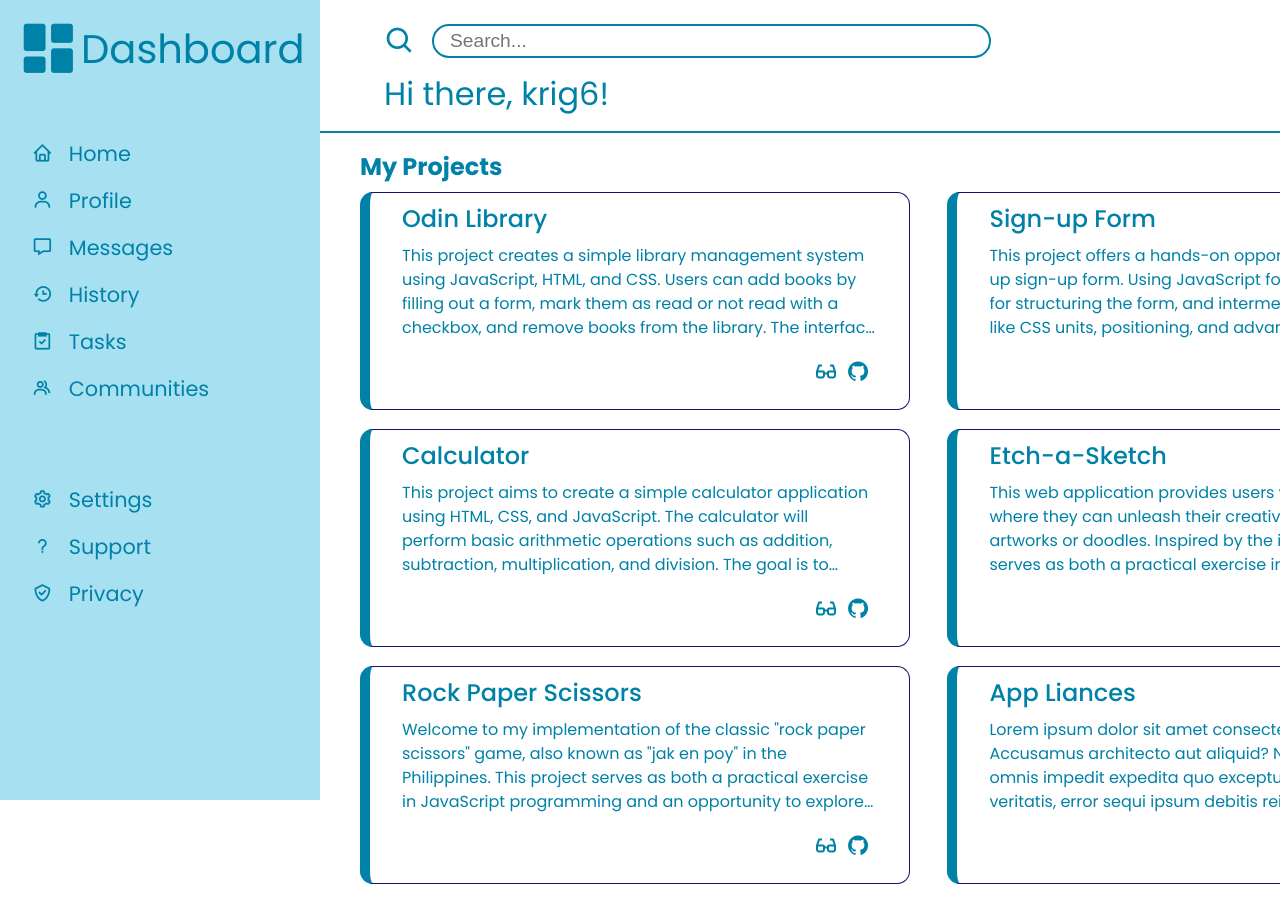
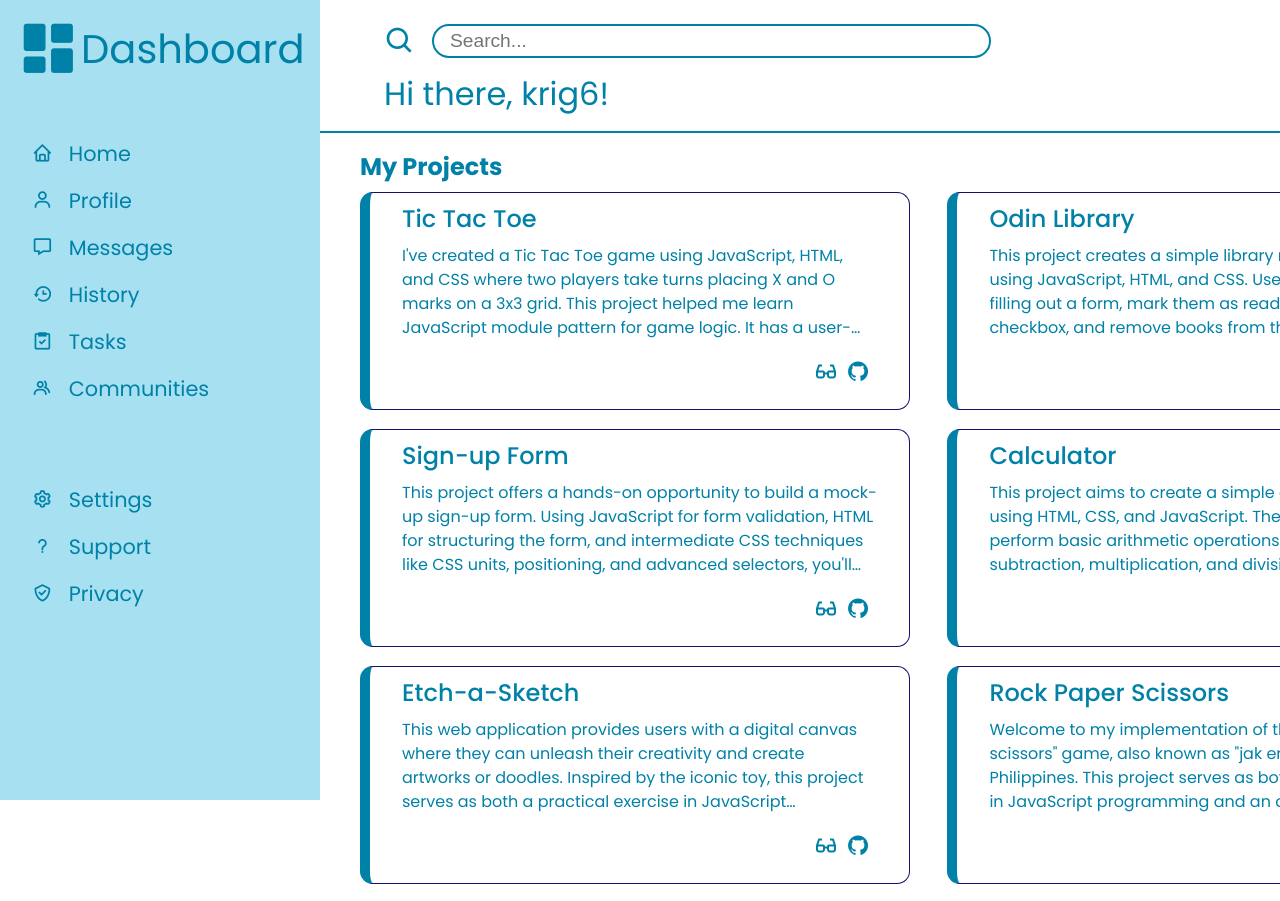
Before and after one commit to krig6/odin-dashboard, a plain HTML site: page index.html in a window 1280 px wide. Shown: the top 901 px of the page. Drawn offline with nearby package versions, Linux system fonts and the light colour scheme.

Commit message:
feat: Replace project card with Tic Tac Toe project
- Replaced project card with a new entry for Tic Tac Toe project
- This new card includes a link to the live demo and GitHub repository along with a description

```diff
--- a/index.html
+++ b/index.html
@@ -54,6 +54,31 @@
                 <h2 class="bottom-margin">My Projects</h2>
 
                 <div class="projects-list">
+
+                    <div class="project-card">
+                        <div class="card-content">
+                            <a href="https://krig6.github.io/odin-tic-tac-toe/" target="_blank">Tic Tac Toe</a>
+                            <p>
+                                I've created a Tic Tac Toe game using JavaScript, HTML, and CSS where two players take
+                                turns placing X and O marks on a 3x3 grid. This project helped me learn JavaScript
+                                module pattern for game logic. It has a user-friendly interface and clear feedback on
+                                game outcomes, making it fun to play and easy to understand. This sets a good base for
+                                adding more features in the future.
+                            </p>
+
+                            <div class="card-buttons">
+                                <span class="tooltip" aria-label="Live Demo">
+                                    <a href="https://krig6.github.io/odin-tic-tac-toe/" target="_blank">
+                                        <i class="bx bx-glasses-alt"></i>
+                                    </a>
+                                </span>
+                                <span class="tooltip" aria-label="View Repo">
+                                    <a href="https://github.com/krig6/odin-tic-tac-toe" target="_blank"><i
+                                            class="bx bxl-github"></i></a>
+                                </span>
+                            </div>
+                        </div>
+                    </div>
 
                     <div class="project-card">
                         <div class="card-content">
@@ -182,28 +207,7 @@
                         </div>
                     </div>
 
-                    <div class="project-card">
-                        <div class="card-content">
-                            <a href="#">App Liances</a>
-                            <p>
-                                Lorem ipsum dolor sit amet consectetur adipisicing elit.
-                                Accusamus architecto aut aliquid? Nesciunt nulla dolor omnis
-                                impedit expedita quo excepturi voluptatibus, veritatis, error
-                                sequi ipsum debitis reiciendis, enim similique. Ipsum.
-                            </p>
 
-                            <div class="card-buttons">
-                                <span class="tooltip" aria-label="Live Demo">
-                                    <a href="#">
-                                        <i class="bx bx-glasses-alt"></i>
-                                    </a>
-                                </span>
-                                <span class="tooltip" aria-label="View Repo">
-                                    <a href="#"><i class="bx bxl-github"></i></a>
-                                </span>
-                            </div>
-                        </div>
-                    </div>
                 </div>
             </div>
 
```
